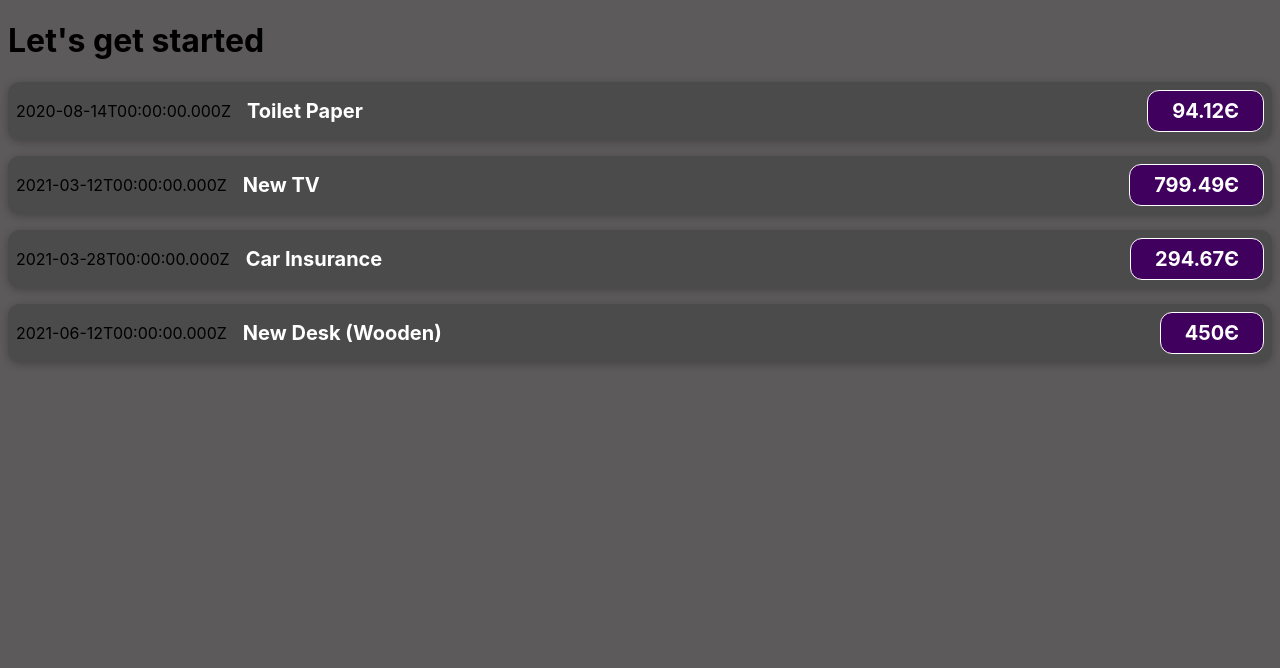
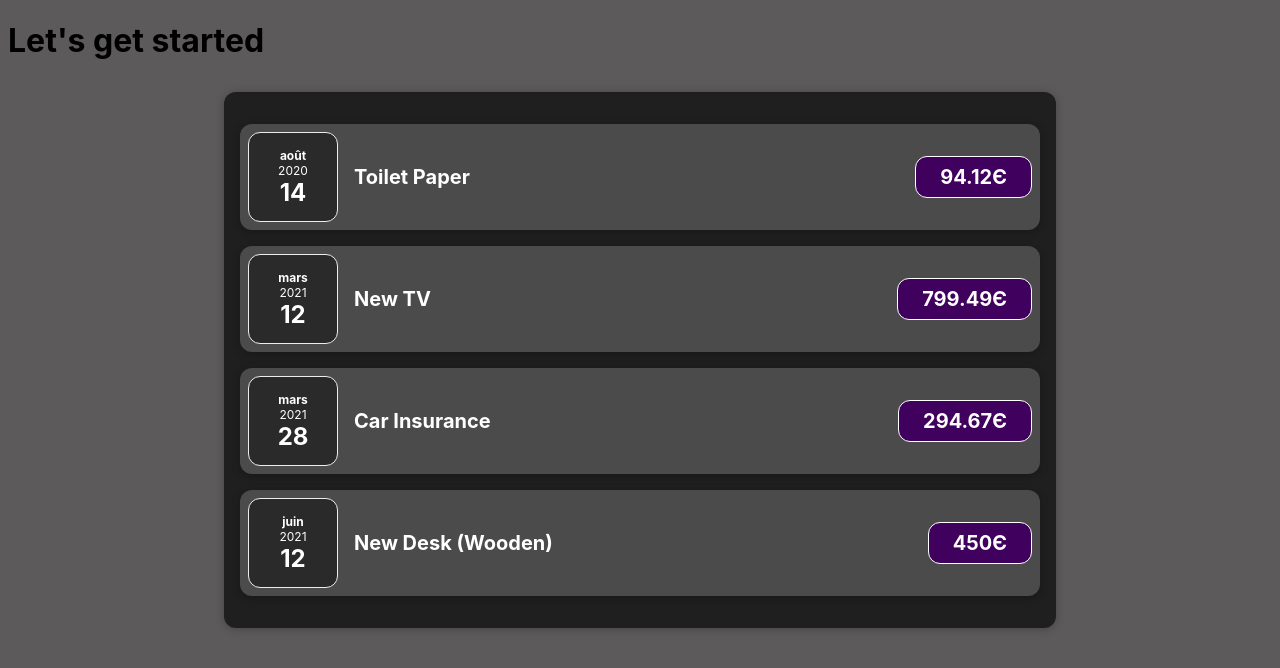
Before and after one commit to FARIDJADDA/-React-finance-manager, a React (Create React App) app: page / in a window 1280 px wide. Shown: the top 668 px of the page. Built offline with nearby package versions, Linux system fonts and the light colour scheme.

Commit message:
cut components for smaller

```diff
--- a/src/App.js
+++ b/src/App.js
@@ -1,5 +1,6 @@
 import "./App.css";
-import ExpenseItem from "./components/ExpenseItem";
+import ExpenseItem from "./components/expense_item/ExpenseItem";
+import Expenses from "./pages/Expenses";
 
 function App() {
   const expenses = [
@@ -27,26 +28,7 @@
   return (
     <div>
       <h1>Let's get started</h1>
-      <ExpenseItem
-        date={expenses[0].date}
-        title={expenses[0].title}
-        amount={expenses[0].amount}
-      />
-      <ExpenseItem
-        date={expenses[1].date}
-        title={expenses[1].title}
-        amount={expenses[1].amount}
-      />
-      <ExpenseItem
-        date={expenses[2].date}
-        title={expenses[2].title}
-        amount={expenses[2].amount}
-      />
-      <ExpenseItem
-        date={expenses[3].date}
-        title={expenses[3].title}
-        amount={expenses[3].amount}
-      />
+      <Expenses items={expenses}/>
     </div>
   );
 }
--- a/src/components/ExpenseItem.js
+++ b/src/components/expense_item/ExpenseItem.js
@@ -1,10 +1,10 @@
+import Date from "./date/Date";
 import styles from "./ExpenseItem.module.css";
 
 function ExpenseItem(props) {
-
   return (
     <div className={styles.expense_item}>
-      <div>{props.date.toISOString()}</div>
+      <Date date={props.date}/>
       <div className={styles.expense_item__description}>
         <h2>{props.title}</h2>
         <div className={styles.expense_item__price}>{props.amount}Є</div>
--- /dev/null
+++ b/src/components/expense_item/date/Date.js
@@ -0,0 +1,17 @@
+import classes from "./Date.module.css";
+
+function Date(props) {
+  const month = props.date.toLocaleString("fr-FR", { month: "long" });
+  const day = props.date.toLocaleString("fr-FR", { day: "2-digit" });
+  const year = props.date.getFullYear();
+
+  return (
+    <div className={classes.expense_date}>
+      <div className={classes.expense_date__month}>{month}</div>
+      <div className={classes.expense_date__year}>{year}</div>
+      <div className={classes.expense_date__day}>{day}</div>
+    </div>
+  );
+}
+
+export default Date;
--- /dev/null
+++ b/src/components/expense_item/date/Date.module.css
@@ -0,0 +1,26 @@
+.expense_date {
+  display: flex;
+  flex-direction: column;
+  width: 5.5rem;
+  height: 5.5rem;
+  border: 1px solid #ececec;
+  background-color: #2a2a2a;
+  color: white;
+  border-radius: 12px;
+  align-items: center;
+  justify-content: center;
+}
+
+.expense_date__month {
+  font-size: 0.75rem;
+  font-weight: bold;
+}
+
+.expense_date__year {
+  font-size: 0.75rem;
+}
+
+.expense_date__day {
+  font-size: 1.5rem;
+  font-weight: bold;
+}
--- /dev/null
+++ b/src/pages/Expenses.js
@@ -0,0 +1,31 @@
+import ExpenseItem from "../components/expense_item/ExpenseItem";
+import classes from "./Expenses.module.css";
+
+function Expenses(props) {
+  return (
+    <div className={classes.expenses}>
+      <ExpenseItem
+        date={props.items[0].date}
+        title={props.items[0].title}
+        amount={props.items[0].amount}
+      />
+      <ExpenseItem
+        date={props.items[1].date}
+        title={props.items[1].title}
+        amount={props.items[1].amount}
+      />
+      <ExpenseItem
+        date={props.items[2].date}
+        title={props.items[2].title}
+        amount={props.items[2].amount}
+      />
+      <ExpenseItem
+        date={props.items[3].date}
+        title={props.items[3].title}
+        amount={props.items[3].amount}
+      />
+    </div>
+  );
+}
+
+export default Expenses;
--- /dev/null
+++ b/src/pages/Expenses.module.css
@@ -0,0 +1,9 @@
+.expenses {
+  padding: 1rem;
+  background-color: rgb(31, 31, 31);
+  margin: 2rem auto;
+  width: 50rem;
+  max-width: 95%;
+  border-radius: 12px;
+  box-shadow: 0 1px 8px rgba(0, 0, 0, 0.25);
+}
```
Also changed, not shown: src/components/expense_item/ExpenseItem.module.css (renamed from src/components/ExpenseItem.module.css).
